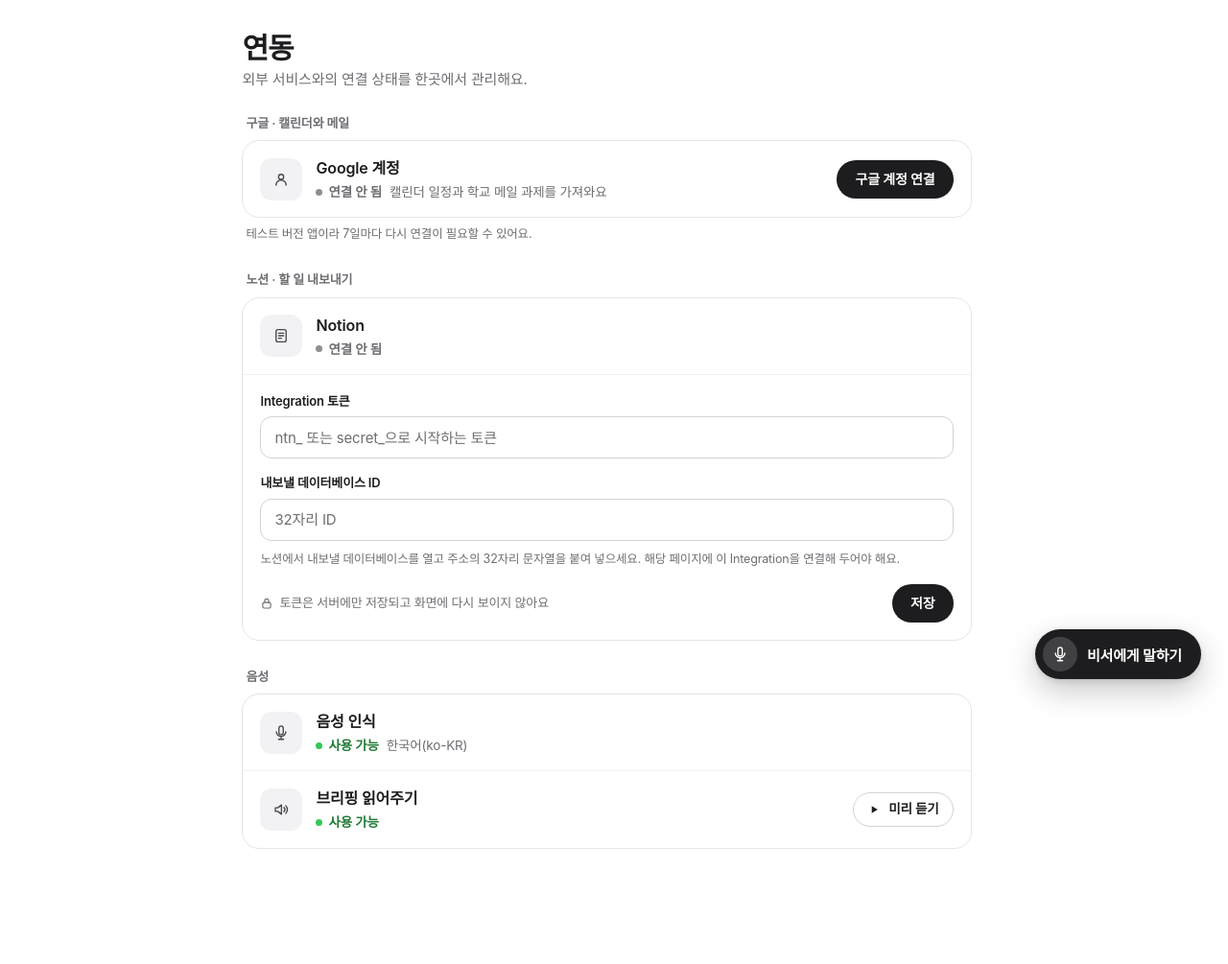
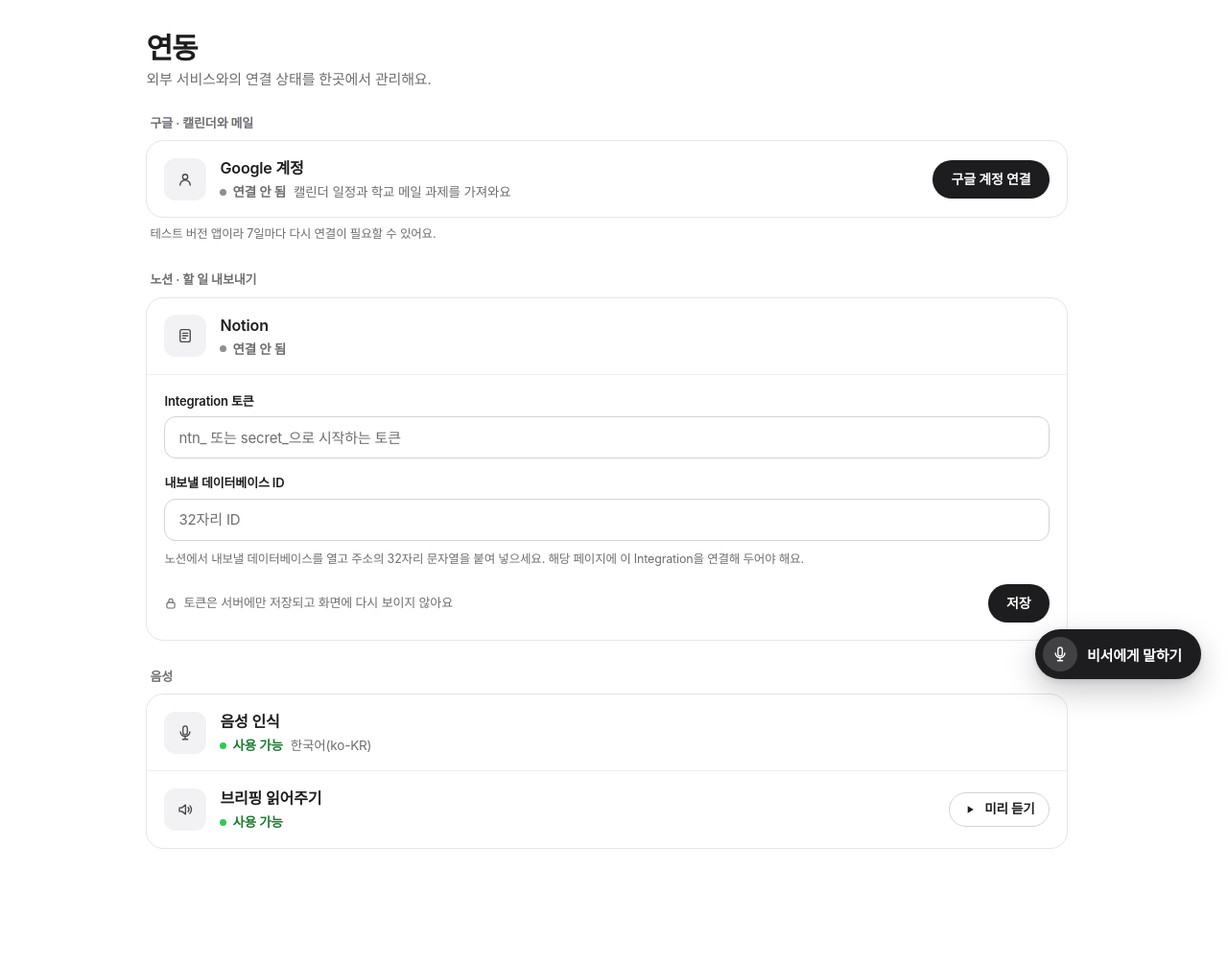
Before and after one commit to gimseungjin60/voice-planner, a Node server app: page /settings in a window 1280 px wide. Shown: the part 64-1069 px from the top of the page at 96% size. Run offline with Node 20, Linux system fonts and the light colour scheme; the visitor is signed in with stand-in values (Sample User, id 1); some web fonts are replaced.

Commit message:
style: 본문 폭 두 가지로 통일하고 나란한 카드 높이 맞춤
Co-Authored-By: Claude Opus 5.5 <noreply@anthropic.com>
Claude-Session: https://claude.ai/code/session_015Xd5b8kVm6D3PTTfy56faq

```diff
--- a/public/css/style.css
+++ b/public/css/style.css
@@ -85,8 +85,8 @@
   --header-h: 64px;
   --header-pad-x: 28px;
   --page-pad-x: clamp(24px, 3vw, 56px); /* 본문 좌우 여백 (1280px에서 약 40px) */
-  --content-narrow: 880px;
-  --content-settings: 760px;
+  --content-wide: 1280px; /* 대시보드·할 일·시간표·리포트·관리자 */
+  --content-narrow: 960px; /* 메모 목록·받은 편지함·연동 (한 줄 목록·폼) */
   --fab-gap: 28px;
 
   --ease-out: cubic-bezier(0.2, 0.7, 0.2, 1);
@@ -427,15 +427,14 @@ a:hover {
 
 /* ---------- 페이지 틀 ---------- */
 .container {
-  /* 전체 폭: 화면이 넓으면 그만큼 넓게 쓰고, 좌우 여백만 화면 크기에 맞춰 늘린다 */
+  /* 본문 폭은 두 가지뿐: 넓은 화면(1280)과 목록·폼 화면(960). 큰 모니터에서도 가운데에 모은다 */
+  max-width: calc(var(--content-wide) + 2 * var(--page-pad-x));
   margin: 0 auto;
   padding: 32px var(--page-pad-x) 120px;
 }
-.container.narrow {
+.container.narrow,
+.container.settings {
   max-width: calc(var(--content-narrow) + 2 * var(--page-pad-x));
-}
-.container.settings {
-  max-width: calc(var(--content-settings) + 2 * var(--page-pad-x));
 }
 .page-head {
   display: flex;
@@ -677,7 +676,7 @@ a:hover {
   display: grid;
   grid-template-columns: minmax(0, 1.6fr) minmax(0, 1fr);
   gap: 20px;
-  align-items: start;
+  align-items: stretch; /* 나란히 놓인 카드는 아래 끝을 맞춘다 */
 }
 .grid-2.even {
   grid-template-columns: minmax(0, 1.25fr) minmax(0, 1fr);
--- a/views/memos.ejs
+++ b/views/memos.ejs
@@ -5,7 +5,7 @@
    const dur = (s) => !s ? '' : s >= 3600 ? `${Math.floor(s / 3600)}:${pad(Math.floor(s / 60) % 60)}:${pad(s % 60)}` : `${pad(Math.floor(s / 60))}:${pad(s % 60)}`;
    const first = (list.page - 1) * 10 + 1; // 한 쪽 10개 (routes/api/memos.js PAGE_SIZE)
    const pageUrl = (p) => `/memos?page=${p}${subject ? '&subject=' + subject : ''}`; %>
-<main class="container">
+<main class="container narrow">
   <div class="page-head">
     <h1>메모 <span class="count num"><%= list.total %>개</span></h1>
     <nav class="filter-chips" aria-label="과목 필터">
```
